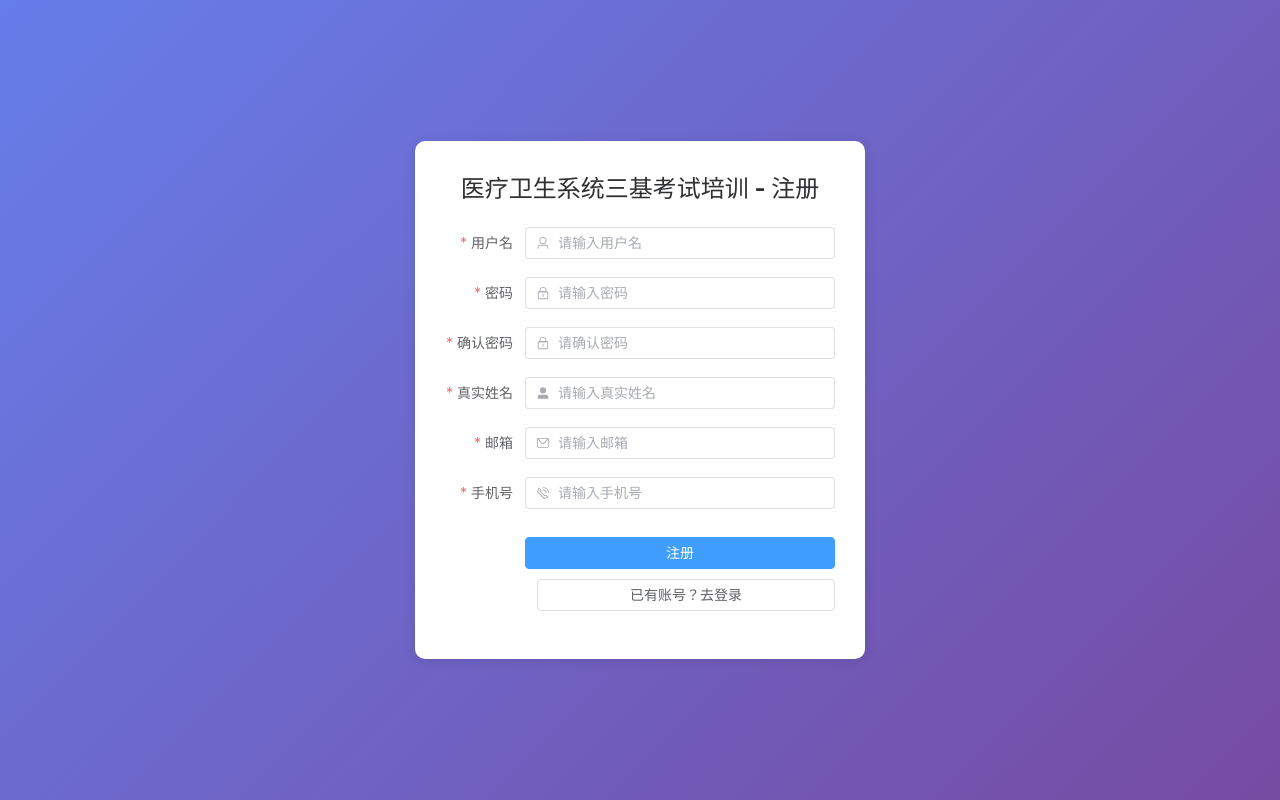
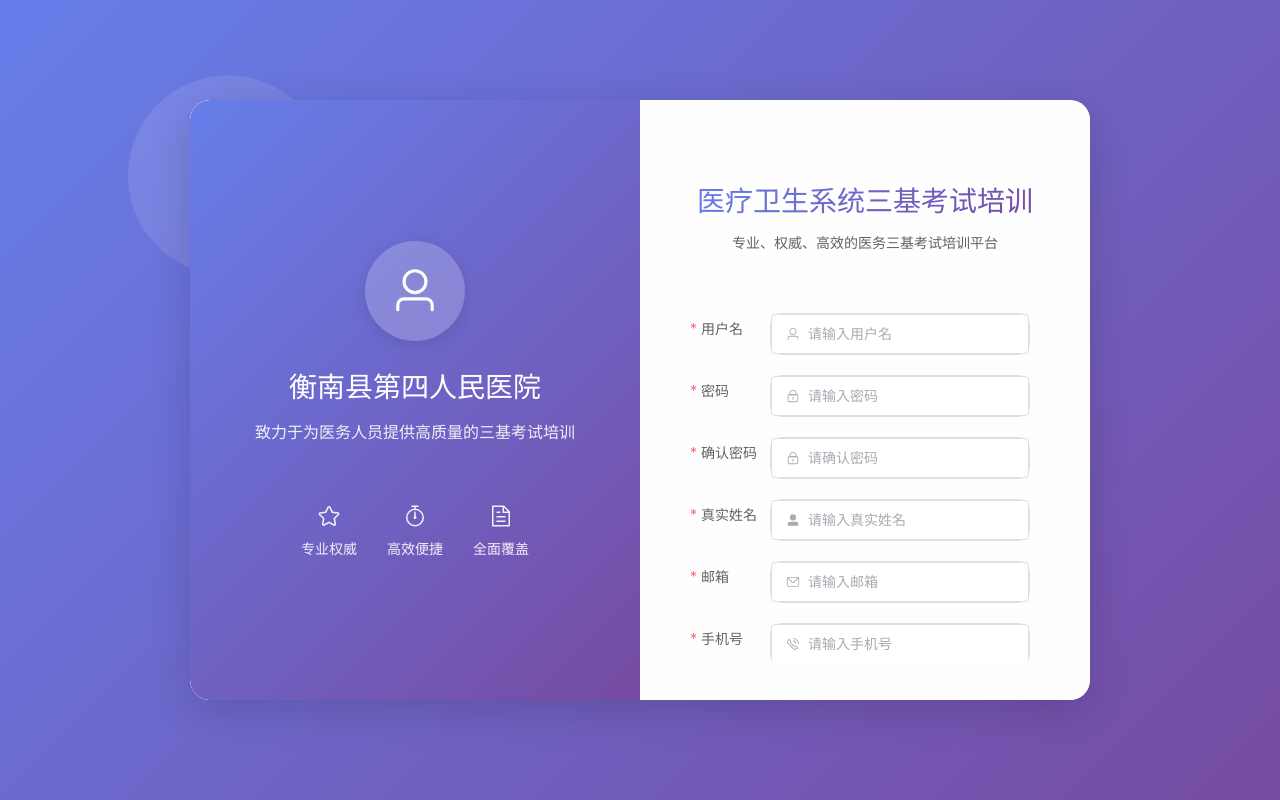
Before and after one commit to hangyubin/SanJikaoshi, a Vue app in the folder client/: page /register in a window 1280 px wide. Built offline with nearby package versions, Linux system fonts and the light colour scheme; no server answers.

Commit message:
Fix register page API path and optimize UI design

```diff
--- a/client/src/views/Register.vue
+++ b/client/src/views/Register.vue
@@ -1,11 +1,49 @@
 <template>
   <div class="register-container">
+    <!-- 背景装饰 -->
+    <div class="background-decoration">
+      <div class="circle circle-1"></div>
+      <div class="circle circle-2"></div>
+      <div class="circle circle-3"></div>
+    </div>
+
+    <!-- 使用与登录页面一致的布局 -->
     <div class="register-box">
-      <h2 class="register-title">医疗卫生系统三基考试培训 - 注册</h2>
+      <!-- 左侧医院信息 -->
+      <div class="hospital-info">
+        <div class="hospital-logo">
+          <el-icon class="hospital-icon"><User /></el-icon>
+        </div>
+        <h2 class="hospital-name">衡南县第四人民医院</h2>
+        <p class="hospital-desc">致力于为医务人员提供高质量的三基考试培训</p>
+        <div class="hospital-features">
+          <div class="feature-item">
+            <el-icon><Star /></el-icon>
+            <span>专业权威</span>
+          </div>
+          <div class="feature-item">
+            <el-icon><Timer /></el-icon>
+            <span>高效便捷</span>
+          </div>
+          <div class="feature-item">
+            <el-icon><Document /></el-icon>
+            <span>全面覆盖</span>
+          </div>
+        </div>
+      </div>
+
+      <!-- 右侧注册表单 -->
+      <div class="register-form-section">
+        <div class="register-header">
+          <h2 class="register-title">医疗卫生系统三基考试培训</h2>
+          <p class="register-subtitle">专业、权威、高效的医务三基考试培训平台</p>
+        </div>
+
         <el-form
           :model="registerForm"
           :rules="registerRules"
           ref="registerFormRef"
+          label-position="left"
           label-width="80px"
           class="register-form"
         >
@@ -14,6 +52,8 @@
               v-model="registerForm.username"
               placeholder="请输入用户名"
               prefix-icon="User"
+              size="large"
+              class="custom-input"
             ></el-input>
           </el-form-item>
 
@@ -24,6 +64,8 @@
               placeholder="请输入密码"
               prefix-icon="Lock"
               show-password
+              size="large"
+              class="custom-input"
             ></el-input>
           </el-form-item>
 
@@ -34,6 +76,8 @@
               placeholder="请确认密码"
               prefix-icon="Lock"
               show-password
+              size="large"
+              class="custom-input"
             ></el-input>
           </el-form-item>
 
@@ -42,6 +86,8 @@
               v-model="registerForm.realName"
               placeholder="请输入真实姓名"
               prefix-icon="UserFilled"
+              size="large"
+              class="custom-input"
             ></el-input>
           </el-form-item>
 
@@ -51,6 +97,8 @@
               type="email"
               placeholder="请输入邮箱"
               prefix-icon="Message"
+              size="large"
+              class="custom-input"
             ></el-input>
           </el-form-item>
 
@@ -59,6 +107,8 @@
               v-model="registerForm.phone"
               placeholder="请输入手机号"
               prefix-icon="Phone"
+              size="large"
+              class="custom-input"
             ></el-input>
           </el-form-item>
 
@@ -68,14 +118,20 @@
               class="register-btn"
               @click="handleRegister"
               :loading="loading"
+              size="large"
             >
               注册
             </el-button>
-          <el-button type="default" class="login-btn" @click="handleLoginRedirect">
-            已有账号？去登录
+          </el-form-item>
+
+          <div class="login-section">
+            <span>已有账号？</span>
+            <el-button type="text" @click="handleLoginRedirect" class="login-link">
+              立即登录
             </el-button>
-        </el-form-item>
+          </div>
         </el-form>
+      </div>
     </div>
   </div>
 </template>
@@ -143,7 +199,7 @@ const handleRegister = async () => {
     const { confirmPassword, ...registerData } = registerForm
 
     // 发送注册请求
-    await axios.post('/api/auth/register', registerData)
+    await axios.post('/auth/register', registerData)
 
     loading.value = false
     ElMessage.success('注册成功')
@@ -169,34 +225,341 @@ const handleLoginRedirect = () => {
   display: flex;
   justify-content: center;
   align-items: center;
+  position: relative;
+  overflow: hidden;
 }
 
+/* 背景装饰 */
+.background-decoration {
+  position: absolute;
+  width: 100%;
+  height: 100%;
+  pointer-events: none;
+  z-index: 0;
+}
+
+.circle {
+  position: absolute;
+  border-radius: 50%;
+  background: rgba(255, 255, 255, 0.1);
+  animation: float 6s ease-in-out infinite;
+}
+
+.circle-1 {
+  width: 200px;
+  height: 200px;
+  top: 10%;
+  left: 10%;
+  animation-delay: 0s;
+}
+
+.circle-2 {
+  width: 150px;
+  height: 150px;
+  bottom: 15%;
+  right: 15%;
+  animation-delay: 2s;
+}
+
+.circle-3 {
+  width: 100px;
+  height: 100px;
+  top: 60%;
+  left: 20%;
+  animation-delay: 4s;
+}
+
+@keyframes float {
+  0%, 100% {
+    transform: translateY(0px) rotate(0deg);
+  }
+  50% {
+    transform: translateY(-20px) rotate(180deg);
+  }
+}
+
+/* 注册框整体布局 - 使用grid实现左右两栏 */
 .register-box {
-  background-color: white;
-  border-radius: 10px;
-  box-shadow: 0 2px 12px 0 rgba(0, 0, 0, 0.1);
-  padding: 30px;
+  /* 整体背景色 */
+  background-color: rgba(255, 255, 255, 0.95);
+  border-radius: 20px;
+  box-shadow: 0 10px 40px rgba(0, 0, 0, 0.15);
   width: 100%;
-  max-width: 450px;
+  max-width: 900px;
+  height: 600px;
+  backdrop-filter: blur(20px);
+  position: relative;
+  z-index: 1;
+  transition: all 0.3s ease;
+  overflow: hidden;
+  /* 使用grid布局，左右两栏各占50% */
+  display: grid;
+  grid-template-columns: 1fr 1fr;
+  gap: 0;
+  padding: 0;
+  margin: 0;
+}
+
+.register-box:hover {
+  box-shadow: 0 15px 50px rgba(0, 0, 0, 0.2);
+}
+
+/* 左侧医院信息区域 - 直接使用grid项 */
+.hospital-info {
+  /* 左侧渐变背景 */
+  background: linear-gradient(135deg, #667eea 0%, #764ba2 100%);
+  color: white;
+  padding: 60px 40px;
+  display: flex;
+  flex-direction: column;
+  justify-content: center;
+  align-items: center;
+  text-align: center;
+  box-sizing: border-box;
+  overflow: hidden;
+  /* 左侧圆角 */
+  border-radius: 20px 0 0 20px;
+}
+
+/* 右侧注册表单区域 - 直接使用grid项 */
+.register-form-section {
+  /* 右侧白色背景 */
+  background: rgba(255, 255, 255, 0.95);
+  padding: 40px 50px;
+  display: flex;
+  flex-direction: column;
+  justify-content: center;
+  align-items: center;
+  box-sizing: border-box;
+  overflow: hidden;
+  /* 右侧圆角 */
+  border-radius: 0 20px 20px 0;
+}
+
+.hospital-logo {
+  width: 100px;
+  height: 100px;
+  background: rgba(255, 255, 255, 0.2);
+  border-radius: 50%;
+  display: flex;
+  justify-content: center;
+  align-items: center;
+  margin-bottom: 30px;
+  box-shadow: 0 4px 15px rgba(0, 0, 0, 0.1);
+}
+
+.hospital-icon {
+  font-size: 50px;
+  color: white;
+}
+
+.hospital-name {
+  font-size: 28px;
+  font-weight: bold;
+  margin-bottom: 15px;
+  line-height: 1.2;
+}
+
+.hospital-desc {
+  font-size: 16px;
+  opacity: 0.9;
+  margin-bottom: 40px;
+  line-height: 1.5;
+}
+
+/* 医院特色 */
+.hospital-features {
+  display: flex;
+  gap: 30px;
+  margin-top: 20px;
+}
+
+.feature-item {
+  display: flex;
+  flex-direction: column;
+  align-items: center;
+  gap: 10px;
+}
+
+.feature-item .el-icon {
+  font-size: 24px;
+  opacity: 0.9;
+}
+
+.feature-item span {
+  font-size: 14px;
+  opacity: 0.9;
+}
+
+/* 注册头部 */
+.register-header {
+  text-align: center;
+  margin-bottom: 30px;
+  margin-top: 20px;
+  width: 100%;
+  max-width: 350px;
+  padding-top: 20px;
 }
 
 .register-title {
-  text-align: center;
-  margin-bottom: 20px;
+  font-size: 28px;
+  font-weight: bold;
   color: #303133;
+  margin-bottom: 10px;
+  background: linear-gradient(135deg, #667eea 0%, #764ba2 100%);
+  -webkit-background-clip: text;
+  -webkit-text-fill-color: transparent;
+  background-clip: text;
 }
 
-.register-form {
-  margin-top: 20px;
+.register-subtitle {
+  font-size: 14px;
+  color: #606266;
+  margin: 0;
 }
 
+/* 表单样式 */
+.register-form {
+  margin-top: 30px;
+  width: 100%;
+  max-width: 350px;
+  overflow-y: auto;
+  max-height: 400px;
+  padding-right: 10px;
+}
+
+/* 自定义滚动条 */
+.register-form::-webkit-scrollbar {
+  width: 6px;
+}
+
+.register-form::-webkit-scrollbar-track {
+  background: #f1f1f1;
+  border-radius: 3px;
+}
+
+.register-form::-webkit-scrollbar-thumb {
+  background: #c1c1c1;
+  border-radius: 3px;
+}
+
+.register-form::-webkit-scrollbar-thumb:hover {
+  background: #a1a1a1;
+}
+
+.el-form-item {
+  margin-bottom: 20px;
+}
+
+.el-form-item__label {
+  font-size: 14px;
+  font-weight: 500;
+  color: #303133;
+  margin-bottom: 8px;
+}
+
+.custom-input {
+  border-radius: 12px;
+  border: 1px solid #dcdfe6;
+  transition: all 0.3s ease;
+  width: 100%;
+}
+
+.custom-input:focus {
+  border-color: #667eea;
+  box-shadow: 0 0 0 2px rgba(102, 126, 234, 0.1);
+}
+
+/* 注册按钮 */
 .register-btn {
   width: 100%;
-  margin-top: 10px;
-  margin-bottom: 10px;
+  height: 50px;
+  border-radius: 12px;
+  background: linear-gradient(135deg, #667eea 0%, #764ba2 100%);
+  border: none;
+  font-size: 16px;
+  font-weight: 500;
+  transition: all 0.3s ease;
+  box-shadow: 0 4px 15px rgba(102, 126, 234, 0.3);
+  max-width: 350px;
 }
 
-.login-btn {
+.register-btn:hover {
+  background: linear-gradient(135deg, #536dfe 0%, #6200ea 100%);
+  box-shadow: 0 6px 20px rgba(102, 126, 234, 0.4);
+  transform: translateY(-2px);
+}
+
+.register-btn:active {
+  transform: translateY(0);
+}
+
+/* 登录区域 */
+.login-section {
+  text-align: center;
+  margin-top: 20px;
+  font-size: 14px;
+  color: #606266;
   width: 100%;
+  max-width: 350px;
+}
+
+.login-link {
+  color: #667eea;
+  font-weight: 500;
+  margin-left: 5px;
+}
+
+/* 响应式设计 */
+@media (max-width: 768px) {
+  .register-box {
+    margin: 0 20px;
+    max-width: none;
+    height: auto;
+    min-height: 500px;
+    /* 移动端改为上下布局 */
+    grid-template-columns: 1fr;
+    grid-template-rows: auto auto;
+  }
+
+  /* 调整移动端各区域的顺序和圆角 */
+  .hospital-info {
+    padding: 40px 30px;
+    /* 移动端顶部圆角 */
+    border-radius: 20px 20px 0 0;
+    /* 调整顺序到下方 */
+    grid-row: 2;
+    min-height: 300px;
+  }
+
+  .register-form-section {
+    padding: 40px 30px;
+    /* 移动端底部圆角 */
+    border-radius: 0 0 20px 20px;
+    /* 调整顺序到上方 */
+    grid-row: 1;
+    min-height: 500px;
+  }
+
+  .hospital-name {
+    font-size: 24px;
+  }
+
+  .register-title {
+    font-size: 24px;
+  }
+
+  .hospital-logo {
+    width: 80px;
+    height: 80px;
+  }
+
+  .hospital-icon {
+    font-size: 40px;
+  }
+
+  .hospital-features {
+    gap: 20px;
+  }
 }
 </style>
```
Lines whose indentation alone changed are shown as unchanged.
